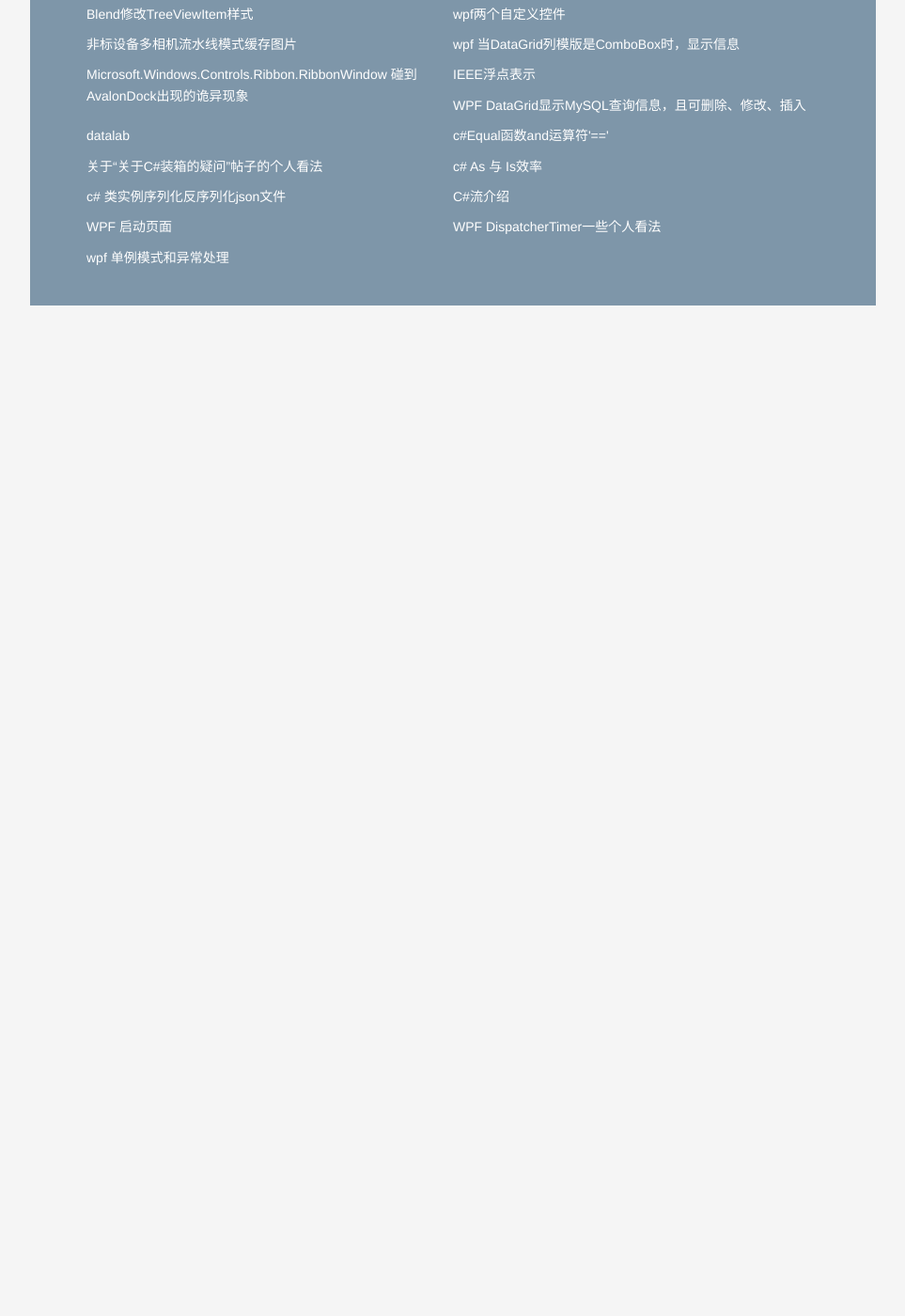
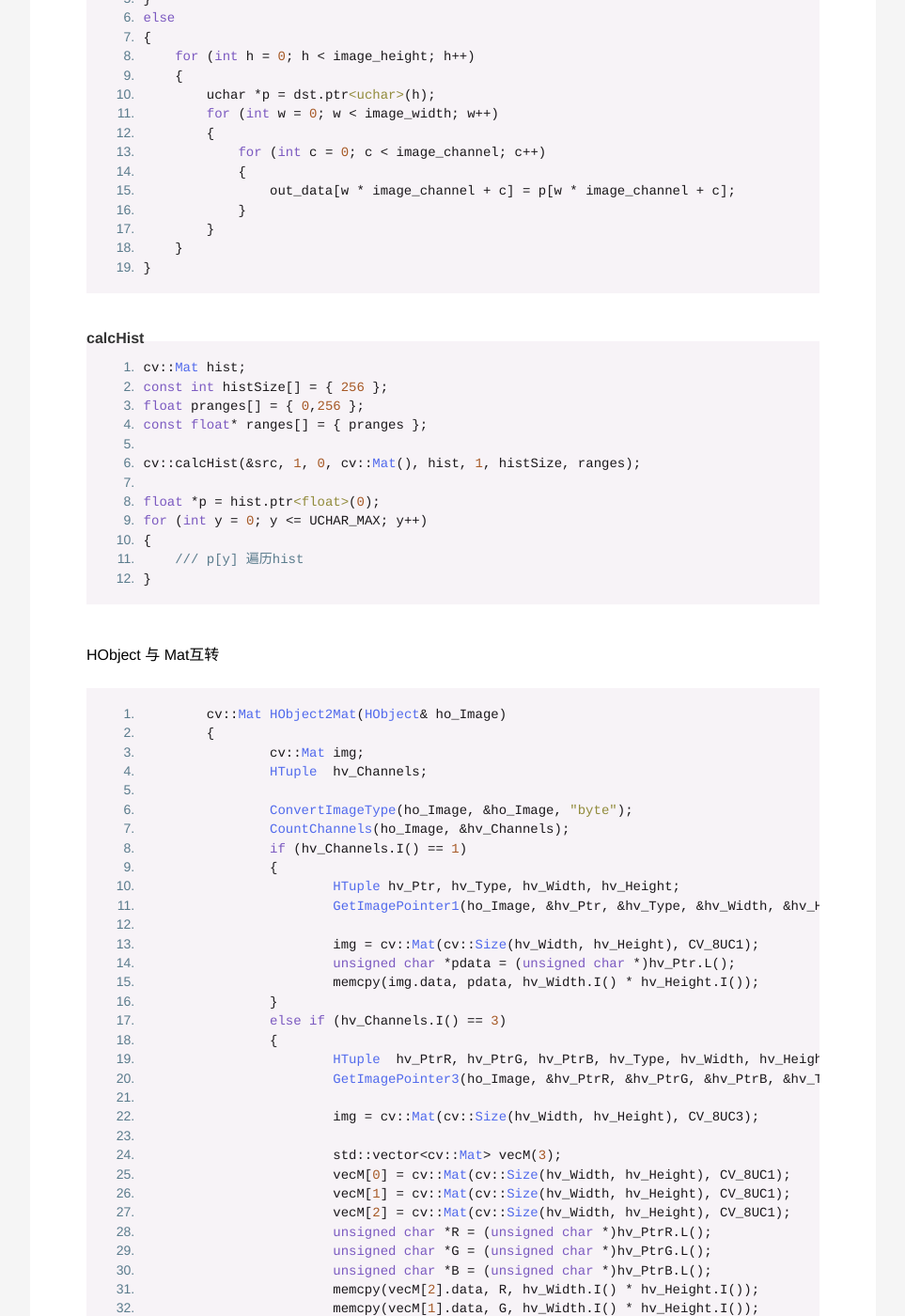
Before and after one commit to njit-77/njit-77.github.io, a Jekyll site: the page built from _posts/2022-01-13-常用代码片段.md, in a window 1280 px wide and 1400 px high, scrolled down 6872 px. Shown: the whole window at 94% size, without its empty margins (158-1121 px from the left). Built offline with Jekyll 4.4.1, drawn with Linux system fonts in a browser that asks for light colours; before the commit the page ends 7197 px from its top, so only the background shows below that; some of the changed text lies outside the part shown.

Commit message:
1、更新代码片段、批处理内容

````diff
--- a/_posts/2022-01-13-常用代码片段.md
+++ b/_posts/2022-01-13-常用代码片段.md
@@ -304,3 +304,133 @@ int OTSU(Mat& src)
 	return index;
 }
 ```
+
+### OpenCV
+
+#### unsigned char* to Mat
+
+```c++
+cv::Mat src;
+if (image_channel == 1)
+{
+    src = cv::Mat(cv::Size(image_width, image_height), CV_8UC1);
+    memcpy(src.data, in_data, image_width * image_height * image_channel);
+}
+else if (image_channel == 3)
+{
+    src = cv::Mat(cv::Size(image_width, image_height), CV_8UC3);
+    memcpy(src.data, in_data, image_width * image_height * image_channel);
+}
+else if (image_channel == 4)
+{
+    src = cv::Mat(cv::Size(image_width, image_height), CV_8UC4);
+    memcpy(src.data, in_data, image_width * image_height * image_channel);
+}
+```
+
+#### Mat to unsigned char*
+
+```c++
+cv::Mat dst; ///以在其它地方赋值
+if (dst.isContinuous())
+{
+    memcpy(out_data, dst.data, image_width * image_height * image_channel);
+}
+else
+{
+    for (int h = 0; h < image_height; h++)
+    {
+        uchar *p = dst.ptr<uchar>(h);
+        for (int w = 0; w < image_width; w++)
+        {
+            for (int c = 0; c < image_channel; c++)
+            {
+                out_data[w * image_channel + c] = p[w * image_channel + c];
+            }
+        }
+    }
+}
+```
+
+#### calcHist
+
+```c++
+cv::Mat hist;
+const int histSize[] = { 256 };
+float pranges[] = { 0,256 };
+const float* ranges[] = { pranges };
+
+cv::calcHist(&src, 1, 0, cv::Mat(), hist, 1, histSize, ranges);
+
+float *p = hist.ptr<float>(0);
+for (int y = 0; y <= UCHAR_MAX; y++)
+{
+    /// p[y] 遍历hist
+}
+```
+
+HObject 与 Mat互转
+
+```c++
+	cv::Mat HObject2Mat(HObject& ho_Image)
+	{
+		cv::Mat img;
+		HTuple  hv_Channels;
+
+		ConvertImageType(ho_Image, &ho_Image, "byte");
+		CountChannels(ho_Image, &hv_Channels);
+		if (hv_Channels.I() == 1)
+		{
+			HTuple hv_Ptr, hv_Type, hv_Width, hv_Height;
+			GetImagePointer1(ho_Image, &hv_Ptr, &hv_Type, &hv_Width, &hv_Height);
+
+			img = cv::Mat(cv::Size(hv_Width, hv_Height), CV_8UC1);
+			unsigned char *pdata = (unsigned char *)hv_Ptr.L();
+			memcpy(img.data, pdata, hv_Width.I() * hv_Height.I());
+		}
+		else if (hv_Channels.I() == 3)
+		{
+			HTuple  hv_PtrR, hv_PtrG, hv_PtrB, hv_Type, hv_Width, hv_Height;
+			GetImagePointer3(ho_Image, &hv_PtrR, &hv_PtrG, &hv_PtrB, &hv_Type, &hv_Width, &hv_Height);
+
+			img = cv::Mat(cv::Size(hv_Width, hv_Height), CV_8UC3);
+
+			std::vector<cv::Mat> vecM(3);
+			vecM[0] = cv::Mat(cv::Size(hv_Width, hv_Height), CV_8UC1);
+			vecM[1] = cv::Mat(cv::Size(hv_Width, hv_Height), CV_8UC1);
+			vecM[2] = cv::Mat(cv::Size(hv_Width, hv_Height), CV_8UC1);
+			unsigned char *R = (unsigned char *)hv_PtrR.L();
+			unsigned char *G = (unsigned char *)hv_PtrG.L();
+			unsigned char *B = (unsigned char *)hv_PtrB.L();
+			memcpy(vecM[2].data, R, hv_Width.I() * hv_Height.I());
+			memcpy(vecM[1].data, G, hv_Width.I() * hv_Height.I());
+			memcpy(vecM[0].data, B, hv_Width.I() * hv_Height.I());
+			cv::merge(vecM, img);
+		}
+		return img;
+	}
+
+	HObject Mat2HObject(cv::Mat& img)
+	{
+		HObject ho_Image;
+		if (img.channels() == 4)
+		{
+			cv::cvtColor(img, img, cv::COLOR_BGRA2BGR);
+		}
+		if (img.channels() == 1)
+		{
+			GenImage1(&ho_Image, "byte", img.cols, img.rows, (Hlong)img.data);
+		}
+		else if (img.channels() == 3)
+		{
+			std::vector<cv::Mat> vecM;
+			cv::split(img, vecM);
+			cv::Mat imgB = vecM[0];
+			cv::Mat imgG = vecM[1];
+			cv::Mat imgR = vecM[2];
+			GenImage3(&ho_Image, "byte", img.cols, img.rows, (Hlong)imgR.data, (Hlong)imgG.data, (Hlong)imgB.data);
+		}
+
+		return ho_Image;
+	}
+```
````
Also changed, not shown: other parts of _posts/2022-01-13-常用代码片段.md (+4 -4 lines), _posts/2022-01-13-常用批处理.md (+54 -21 lines).
